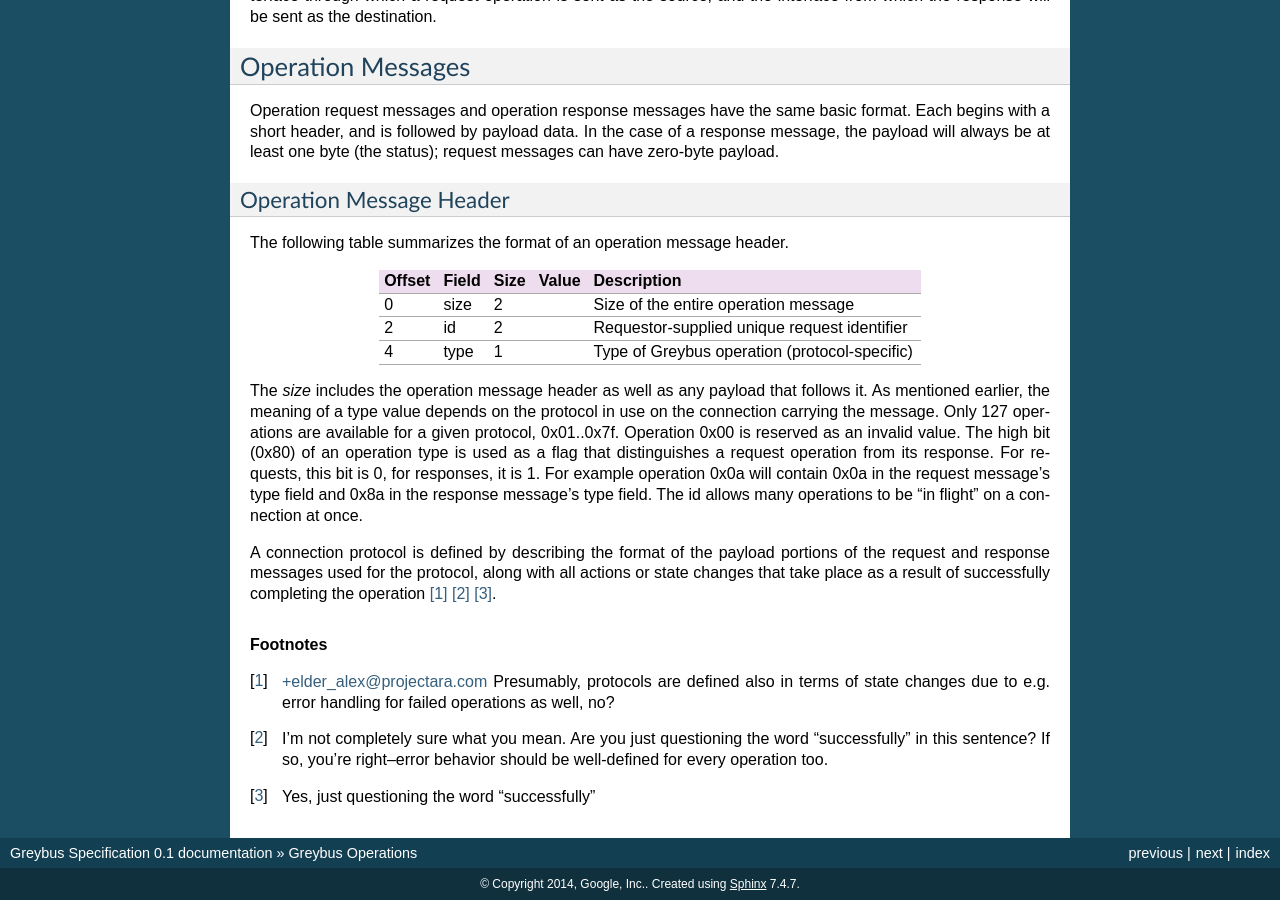
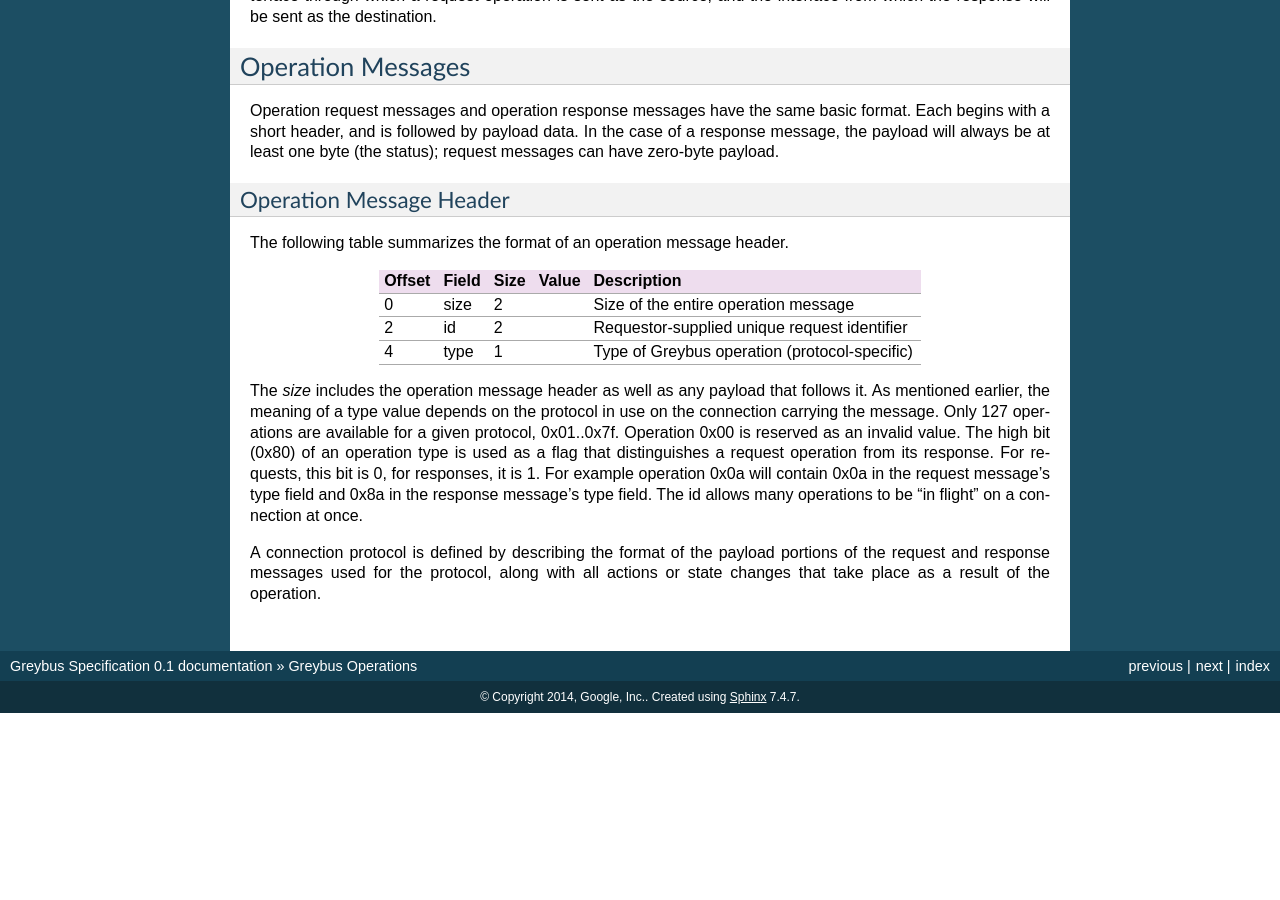
Before and after one commit to projectara/greybus-spec, a Sphinx documentation site: the page built from source/operations.rst, in a window 1280 px wide and 900 px high, scrolled down 773 px. Built offline with Sphinx 7.4.7, drawn with Linux system fonts in a browser that asks for light colours; after the commit the page ends 1486 px from its top, so only the background shows below that.

Commit message:
operations: rework the last sentance.
This should resolve the footnote conversation on the wording of the last
sentance in the section.

Reviewed-by: Marti Bolivar <mbolivar@leaflabs.com>
Signed-off-by: Greg Kroah-Hartman <greg@kroah.com>

```diff
--- a/source/operations.rst
+++ b/source/operations.rst
@@ -113,21 +113,4 @@ connection at once.
 A connection protocol is defined by describing the format of the
 payload portions of the request and response messages used for the
 protocol, along with all actions or state changes that take place as a
-result of successfully completing the operation [#av]_ [#aw]_ [#ax]_.
-
-
-.. Footnotes
-.. =========
-
-.. rubric:: Footnotes
-
-.. [#av] +elder_alex@projectara.com Presumably, protocols are defined
-         also in terms of state changes due to e.g. error handling for
-         failed operations as well, no?
-
-.. [#aw] I'm not completely sure what you mean.  Are you just
-         questioning the word "successfully" in this sentence?  If so,
-         you're right--error behavior should be well-defined for every
-         operation too.
-
-.. [#ax] Yes, just questioning the word "successfully"
+result of the operation.
```
